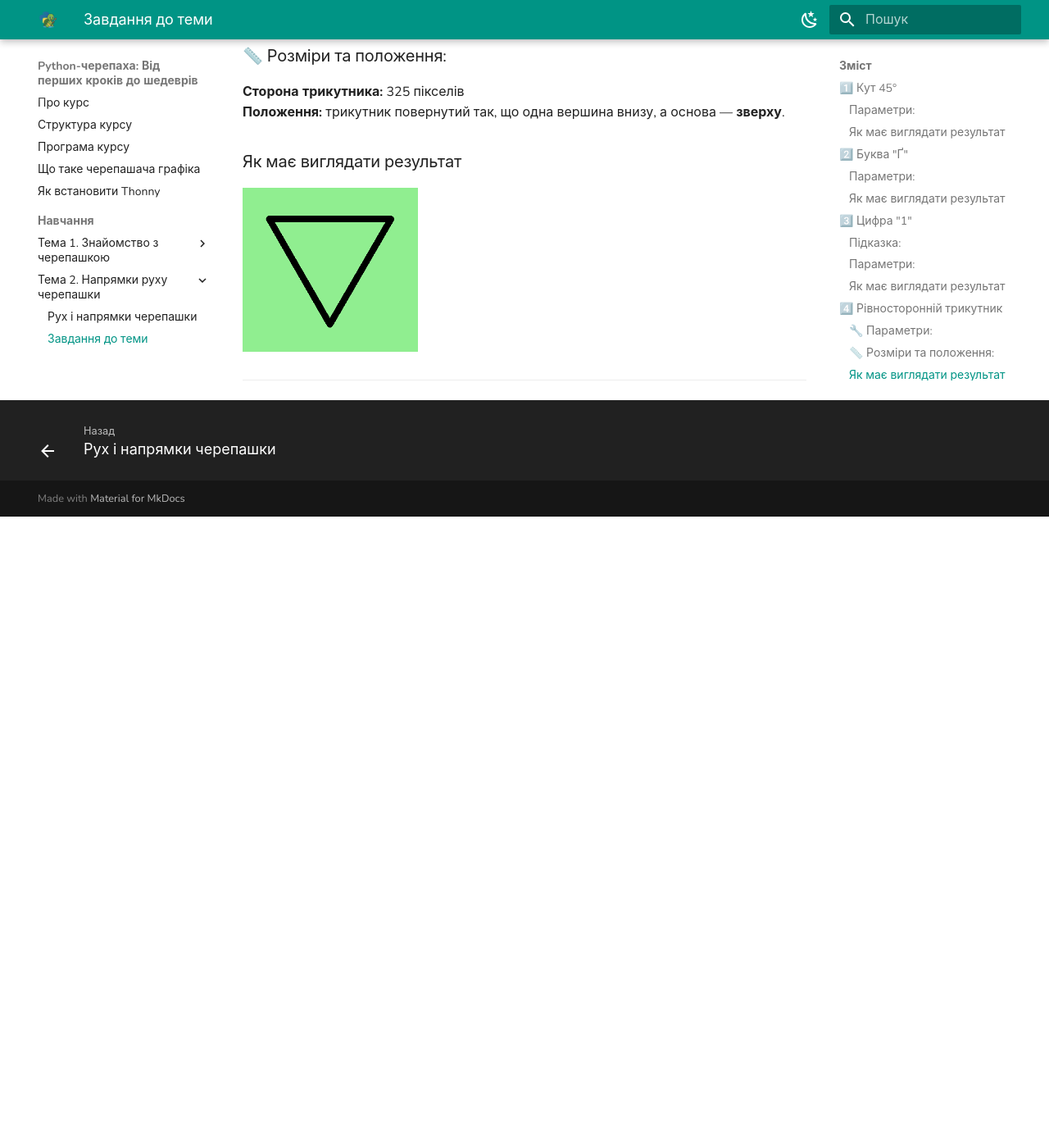
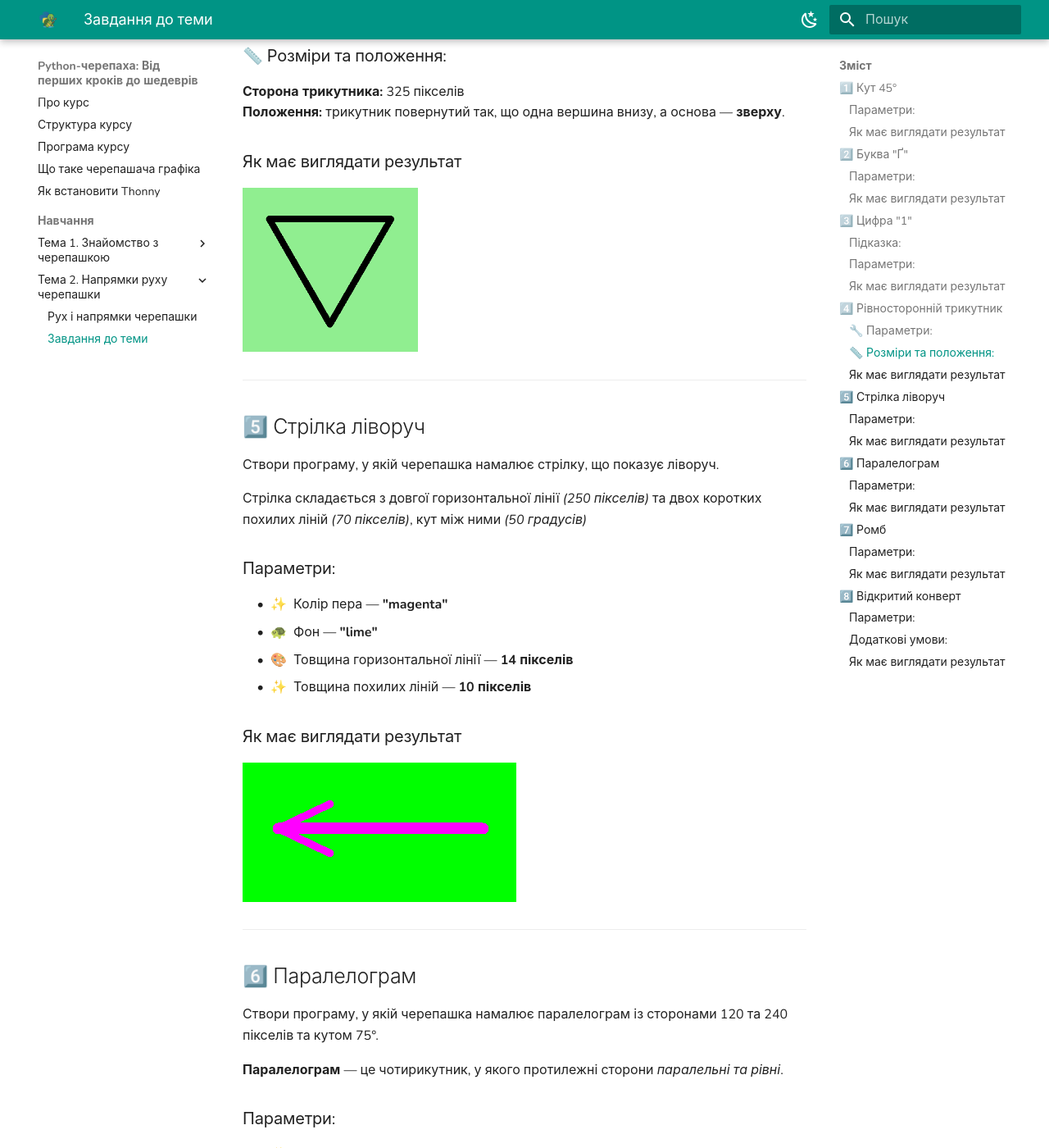
Before and after one commit to Andriy-Melya/Python-turtle_course, an MkDocs documentation site: the page built from docs/lessons/task_3-4.md, in a window 1280 px wide and 1400 px high, scrolled down 2830 px. Shown: the whole window at 82% size. Built offline with MkDocs 1.6.1 and Material for MkDocs 9.7.7, drawn with Linux system fonts in a browser that asks for light colours; before the commit the page ends 3460 px from its top, so only the background shows below that; some of the changed text lies outside the part shown.

Commit message:
task3-4_5-8

```diff
--- a/docs/lessons/task_3-4.md
+++ b/docs/lessons/task_3-4.md
@@ -71,87 +71,83 @@
 **Положення:** трикутник повернутий так, що одна вершина внизу, а основа — **зверху**.
 
 ### Як має виглядати результат
-![Результат завдання 3](image_task/task_3-4_4.png)
-
----
-<!--
-(*^‿^*)
-## 4️⃣ Стрілка вправо
-Намалюй фігуру у формі стрілки, що показує вправо.
-
-### Підказка:
-- Використай команди `forward()` і `right()`
-- Кожен відрізок має бути **100 пікселів**
-- Повороти — під кутами **45° та 90°**
-
-### Параметри:
-- Колір пера — **green**
-- Товщина лінії — **10**
-
-![Результат завдання 4](image_task/task_1-2_1.png)
+![Результат завдання 4](image_task/task_3-4_4.png)
 
 ---
 
-## 5️⃣ Сонце
-Намалюй коло з промінцями (без команди `circle()`).
+## 5️⃣ Стрілка ліворуч
+Створи програму, у якій черепашка намалює стрілку, що показує ліворуч.
 
-### Підказка:
-- Зроби кілька коротких ліній, що виходять із центру під різними кутами (наприклад, кожні 30°).
-- Кількість променів — 12.
-- Довжина кожного — 60 пікселів.
+Стрілка складається з довгої горизонтальної лінії *(250 пікселів)* та двох коротких похилих ліній *(70 пікселів)*, кут між ними *(50 градусів)*
 
 ### Параметри:
-- Колір пера — **orange**
-- Фон — **skyblue**
-- Товщина — **4 пікселі**
+- Колір пера — **"magenta"**
+- Фон — **"lime"**
+- Товщина горизонтальної лінії — **14 пікселів**
+- Товщина похилих ліній — **10 пікселів**
 
-![Результат завдання 5](image_task/task_1-2_1.png)
+### Як має виглядати результат
+
+![Результат завдання 5](image_task/task_3-4_5.png)
 
 ---
 
-## 6️⃣ Доріжка
-Черепашка має намалювати **ламку лінію**, що змінює напрямок:
-1. Вперед на 100
-2. Поворот вправо на 60°
-3. Вперед на 80
-4. Поворот вліво на 120°
-5. Вперед на 100
+## 6️⃣ Паралелограм
+Створи програму, у якій черепашка намалює паралелограм із сторонами 120 та 240 пікселів та кутом 75°.
+
+**Паралелограм** — це чотирикутник, у якого протилежні сторони *паралельні та рівні*.
 
 ### Параметри:
-- Колір — **purple**
+- Колір — **"goldenrod"**
+- Фон - **"cyan"**
 - Товщина — **6 пікселів**
+- Швидкість - 1
+- Вигляд - "turtle"
 
-![Результат завдання 6](image_task/task_1-2_1.png)
+### Як має виглядати результат
+![Результат завдання 6](image_task/task_3-4_6.png)
 
 ---
 
-## 7️⃣ Кутові лінії
-Намалюй три лінії, що утворюють **кут 90°** і **кут 135°**.
+## 7️⃣ Ромб
+Створи програму, у якій черепашка намалює ромб зі сторонами 200 пікселів та гострим кутом 60°.
 
-### Підказка:
-Після кожного повороту додавай нову лінію.
+Ромб — це паралелограм, у якого всі сторони рівні.
 
 ### Параметри:
-- Колір — **navy**
-- Товщина пера — **5**
-- Фон — **lightgray**
+- Колір — **"orchid"**
+- Фон — **"lightyellow"**
+- Товщина — **6 пікселів**
+- Швидкість — **2**
+- Вигляд — **"turtle"**
 
-![Результат завдання 7](image_task/task_1-2_1.png)
+### Як має виглядати результат
+![Результат завдання 7](image_task/task_3-4_7.png)
 
 ---
 
-## 8️⃣ Геометрична фігура «Годинник»
-Намалюй 12 коротких ліній, що виходять з центру, як поділки на годиннику (через кожні 30°).
+## 8️⃣ Відкритий конверт
+Створи програму, у якій черепашка намалює відкритий конверт — квадрат із трикутним “клапаном”, піднятим угору.
+
+Сторони квадрата та трикутника, з яких складається відкритий конверт, дорівнюють **200 пікселів**.
+Діагоналі квадрата мають довжину приблизно **283 пікселі**.
 
 ### Параметри:
-- Довжина ліній — **50 пікселів**
-- Колір — **black**
-- Фон — **lightyellow**
+- Колір — **"saddlebrown"**
+- Фон — **"mintcream"**
+- Товщина — **10 пікселів**
+- Швидкість — **1**
+- Вигляд — **"turtle"**
+### Додаткові умови:
+Черепашці **заборонено ходити по вже намальованих лініях**, тому продумай її рухи заздалегідь.
+Спробуй, щоб вона малювала фігуру **оптимальним маршрутом** — без зайвих повторів і повернень.
 
-![Результат завдання 8](image_task/task_1-2_1.png)
+### Як має виглядати результат
+![Результат завдання 8](image_task/task_3-4_8.png)
 
 ---
 
+<!--
 ## 9️⃣ Завдання із зірочкою ⭐
 Створи власний малюнок, який показує різні напрямки руху черепашки.
 
```
Also changed, not shown: docs/lessons/image_task/task_3-4_5.png (added), docs/lessons/image_task/task_3-4_6.png (added), docs/lessons/image_task/task_3-4_7.png (added), docs/lessons/image_task/task_3-4_8.png (added).
